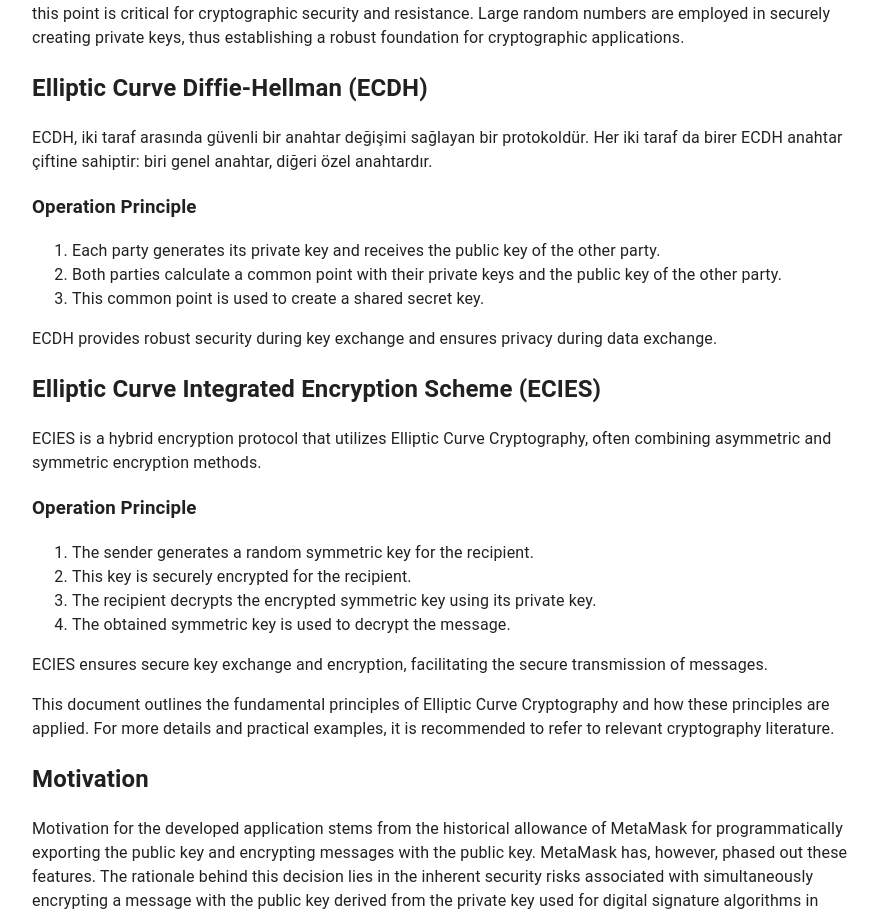
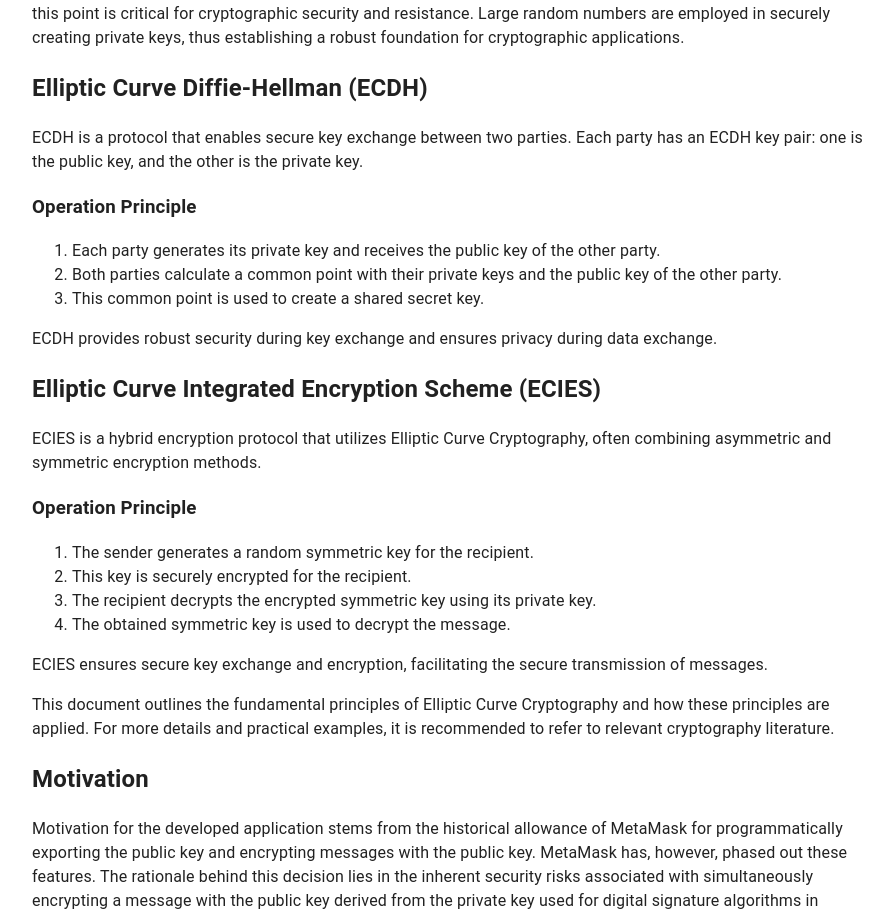
Before and after one commit to salihcemil/ecc_pk_encryption, a React (Create React App) app: page / in a window 1280 px wide. Shown: the part 1462-2377 px from the top of the page, without its empty margins (182-1075 px from the left). Built offline with nearby package versions, Linux system fonts and the light colour scheme.

Commit message:
eng tr conv

```diff
--- a/src/pages/docs.js
+++ b/src/pages/docs.js
@@ -87,8 +87,8 @@ const docs = () => {
         <h2>Elliptic Curve Diffie-Hellman (ECDH)</h2>
 
         <p>
-            ECDH, iki taraf arasında güvenli bir anahtar değişimi sağlayan bir protokoldür. Her iki taraf da birer ECDH anahtar
-            çiftine sahiptir: biri genel anahtar, diğeri özel anahtardır.
+            ECDH is a protocol that enables secure key exchange between two parties. Each party has an ECDH key pair:
+            one is the public key, and the other is the private key.
         </p>
 
 
```
